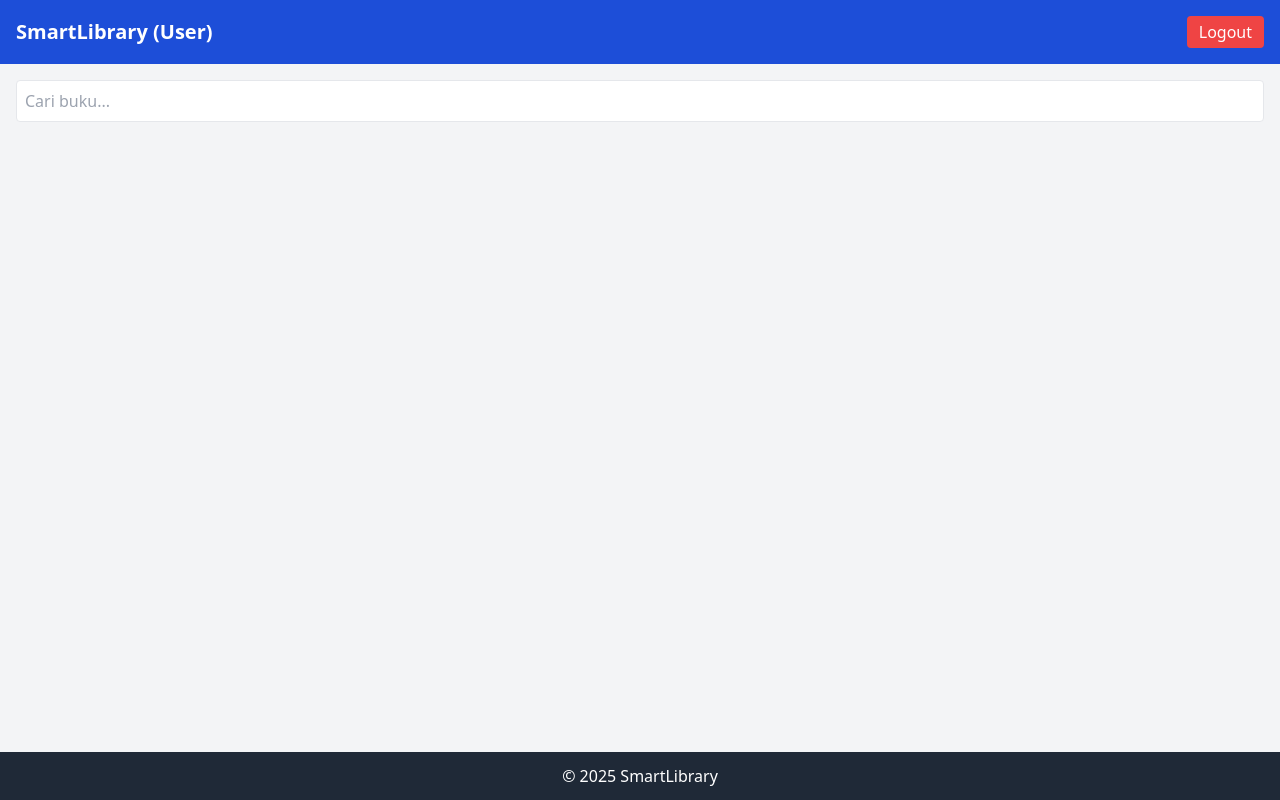
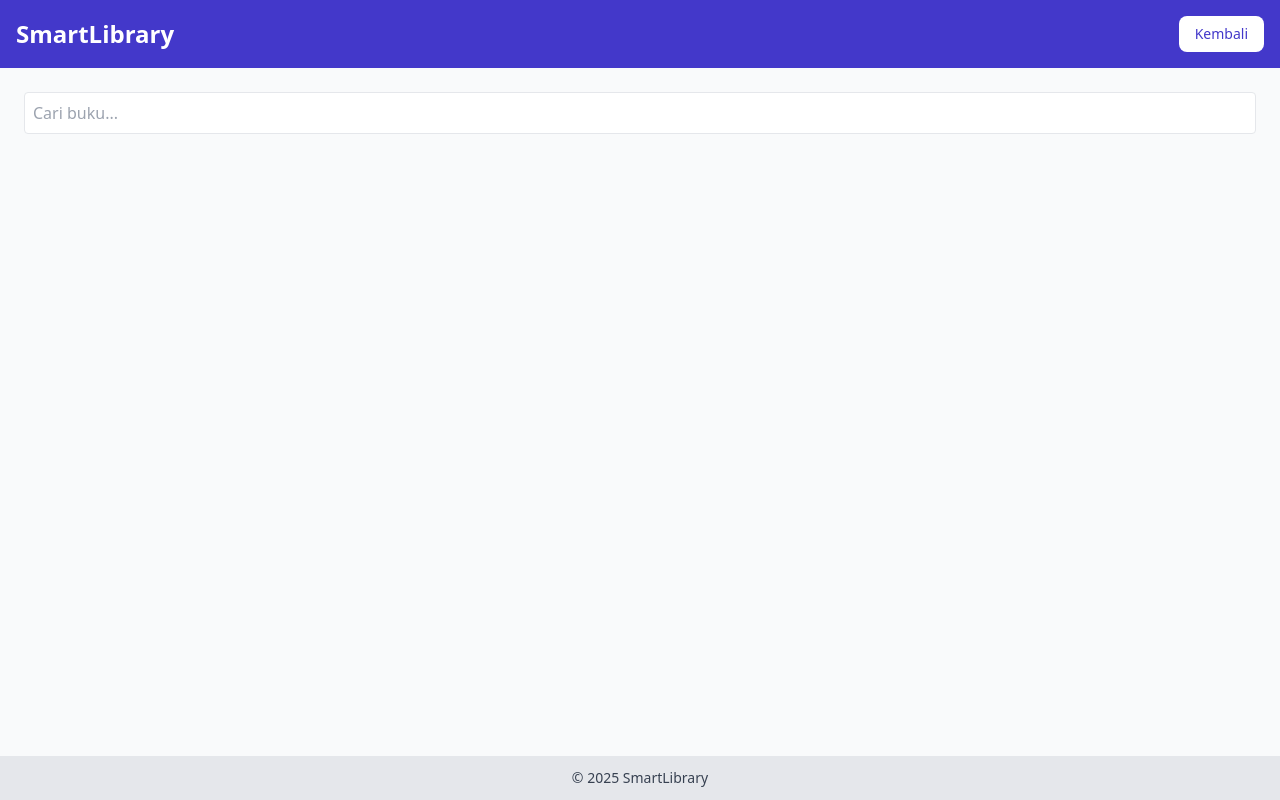
Before and after one commit to Johannes-Pandiangan/Weird_guys, a plain HTML site: page user/home.html in a window 1280 px wide. Drawn offline with nearby package versions, Linux system fonts and the light colour scheme.

Commit message:
Update home user

```diff
--- a/user/home.html
+++ b/user/home.html
@@ -1,28 +1,26 @@
 <!DOCTYPE html>
 <html lang="id">
 <head>
-  <meta charset="UTF-8" />
-  <meta name="viewport" content="width=device-width, initial-scale=1.0" />
-  <title>SmartLibrary - User</title>
-  <link href="https://cdn.jsdelivr.net/npm/tailwindcss@2.2.19/dist/tailwind.min.css" rel="stylesheet">
+  <meta charset="UTF-8">
+  <meta name="viewport" content="width=device-width, initial-scale=1.0">
+  <title>Dashboard User - SmartLibrary</title>
+  <script src="https://cdn.tailwindcss.com"></script>
+  <link rel="stylesheet" href="css/user-style.css">
+  <script src="js/user.js" defer></script>
 </head>
-<body class="bg-gray-100 min-h-screen flex flex-col">
-  <header class="bg-blue-700 text-white p-4 flex justify-between items-center">
-    <h1 class="font-bold text-xl">SmartLibrary (User)</h1>
-    <a href="../index.html" class="bg-red-500 px-3 py-1 rounded hover:bg-red-600">Logout</a>
+<body class="bg-gray-50 flex flex-col min-h-screen">
+  <header class="bg-indigo-700 text-white py-4 text-center text-2xl font-semibold flex justify-between items-center px-4">
+    <span>SmartLibrary</span>
+    <a href="../index.html" class="bg-white text-indigo-700 px-4 py-2 rounded-lg text-sm font-medium hover:bg-gray-100 transition">Kembali</a>
   </header>
 
-  <main class="p-4 flex-1">
-    <div class="mb-4">
-      <input id="searchInput" type="text" placeholder="Cari buku..." class="w-full p-2 border rounded" />
+  <main class="flex-grow container mx-auto p-6">
+    <div class="mb-6">
+      <input id="searchInput" type="text" placeholder="Cari buku..." class="border p-2 rounded w-full focus:outline-indigo-500">
     </div>
-    <div id="bookContainer" class="grid sm:grid-cols-2 md:grid-cols-3 gap-6"></div>
+    <div id="bookList" class="grid md:grid-cols-3 sm:grid-cols-2 grid-cols-1 gap-4"></div>
   </main>
 
-  <footer class="bg-gray-800 text-white text-center py-3">
-    <p>&copy; 2025 SmartLibrary</p>
-  </footer>
-
-  <script src="js/user.js"></script>
+  <footer class="bg-gray-200 py-3 text-center text-sm text-gray-700">© 2025 SmartLibrary</footer>
 </body>
 </html>
```
